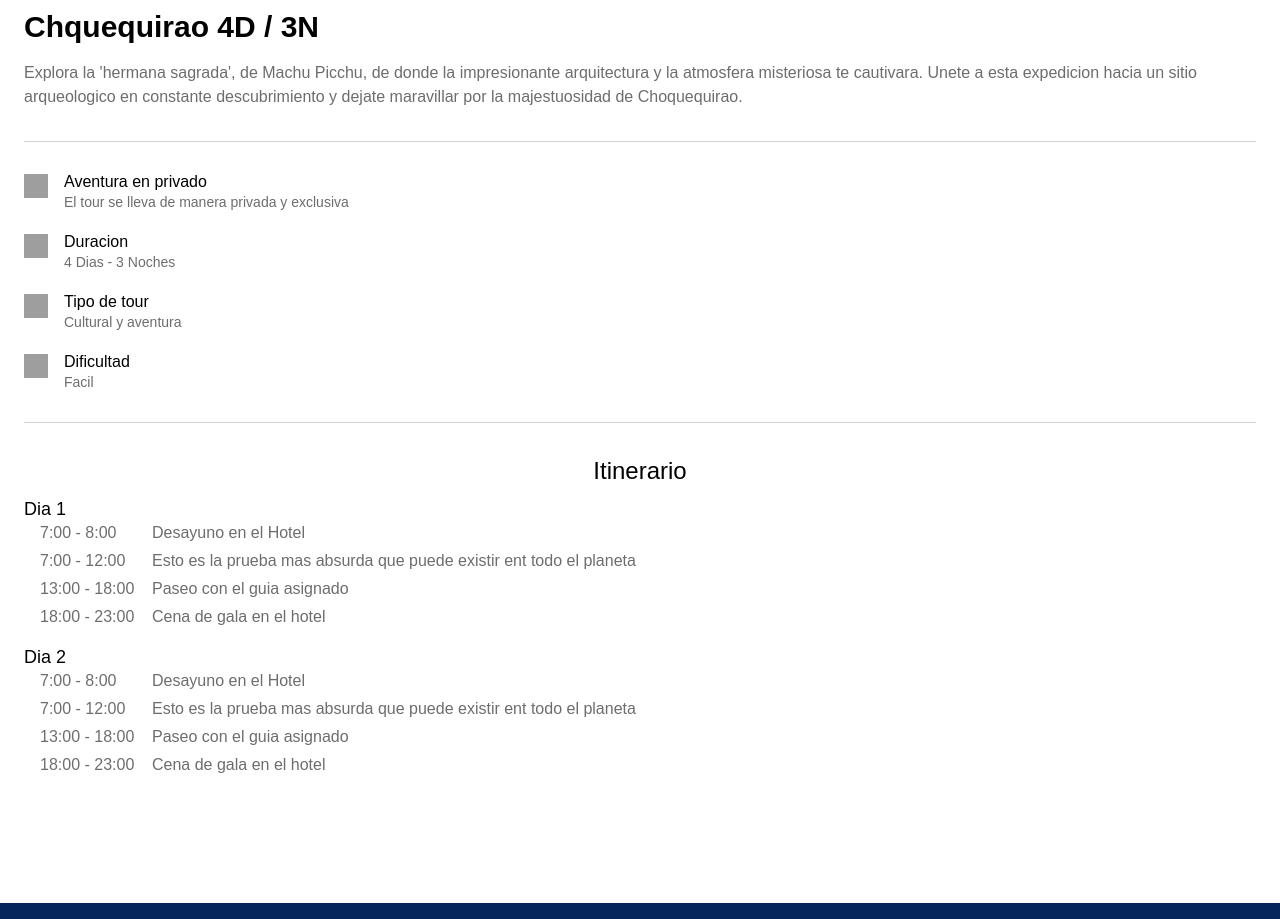
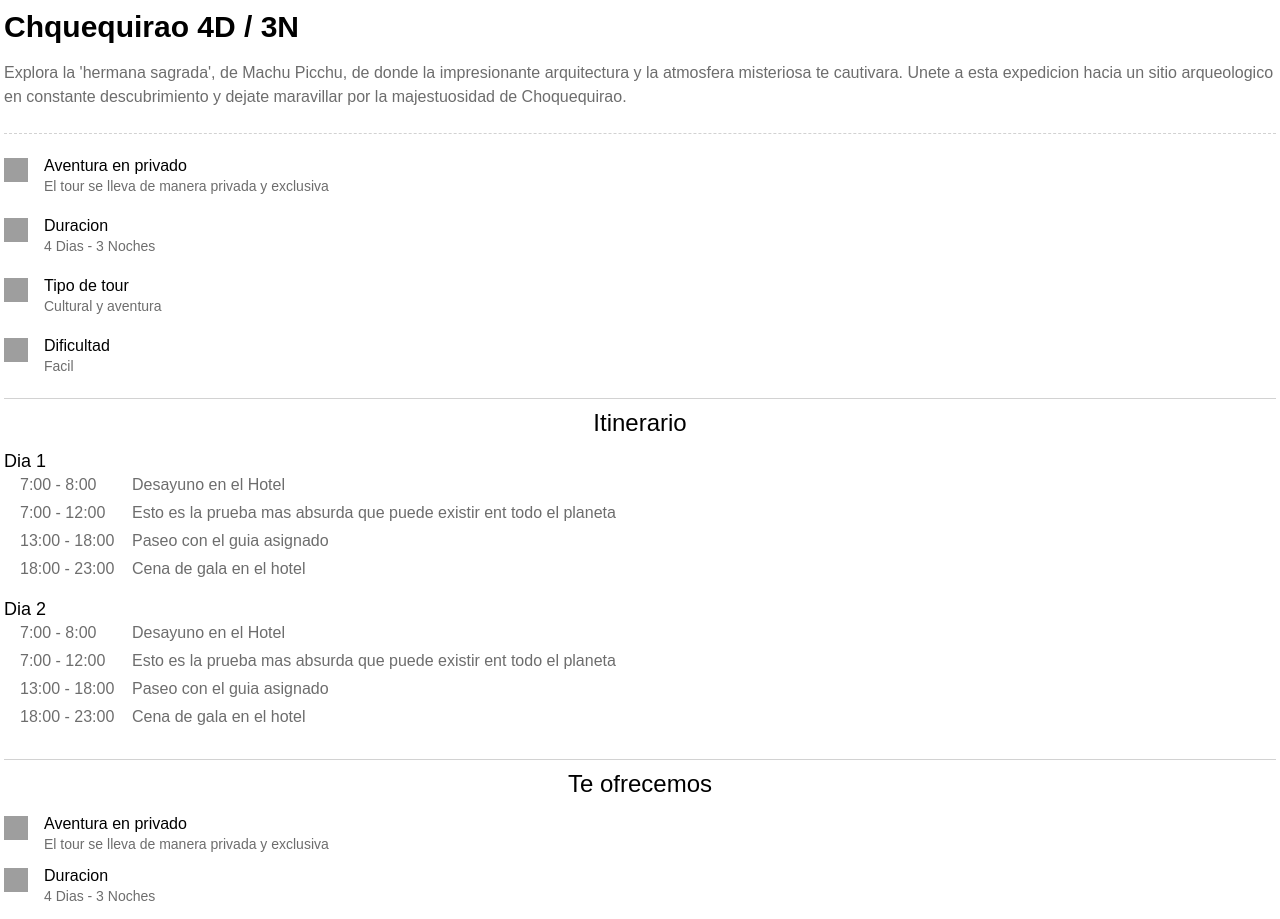
Before and after one commit to harvepq/destello, a Next.js app: page /products/choquequirao in a window 1280 px wide. Shown: the part 940-1859 px from the top of the page. Built offline with nearby package versions, Linux system fonts and the light colour scheme; grey boxes are pictures that could not be loaded; a web font is replaced by a local one.

Commit message:
Add a ofert section and change some styles

```diff
--- a/app/ui/products/product-decription.tsx
+++ b/app/ui/products/product-decription.tsx
@@ -34,10 +34,10 @@ export default function ProductDescription({
 }: ProductDescriptionProps) {
 
   return (
-    <div className="px-5">
+    <>
       <h1 className="text-3xl font-semibold">{title}</h1>
-      <p className="text-[#6D6D6D] py-4 mb-4">{description}</p>
-      <div className="py-8 border-t-[1px] border-[#D2D2D2]">
+      <p className="text-[#6D6D6D] py-4 mb-2">{description}</p>
+      <div className="py-6 border-t-[1px] border-dashed border-[#D2D2D2]">
         <ul className="flex flex-col gap-6">
           {items.map(item => (
             <li key={item.id} className="flex gap-4 items-start">
@@ -50,7 +50,7 @@ export default function ProductDescription({
           ))}
         </ul>
       </div>
-      <div className="py-8 border-t-[1px] border-[#D2D2D2]">
+      <div className="pt-2 pb-8 border-t-[1px] border-[#D2D2D2]">
         <h2 className="text-2xl text-center">Itinerario</h2>
         <ul className="flex flex-col gap-4 pt-2">
           {itinerary.map(item => (
@@ -72,6 +72,20 @@ export default function ProductDescription({
           ))}
         </ul>
       </div>
-    </div>
+      <div className="py-2 border-t-[1px] border-[#D2D2D2]">
+        <h2 className="text-2xl text-center">Te ofrecemos</h2>
+        <ul className="flex flex-col gap-4 pt-4">
+          {items.map(item => (
+            <li key={item.id} className="flex gap-4 items-start">
+              <img className="w-6 h-6" src={`/icons/${item.icon}.svg`} alt="" />
+              <div>
+                <h3 className="leading-4 mb-1">{item.title}</h3>
+                <p className="text-[#6D6D6D] text-sm leading-4">{item.description}</p>
+              </div>
+            </li>
+          ))}
+        </ul>
+      </div>
+    </>
   )
 }
```
